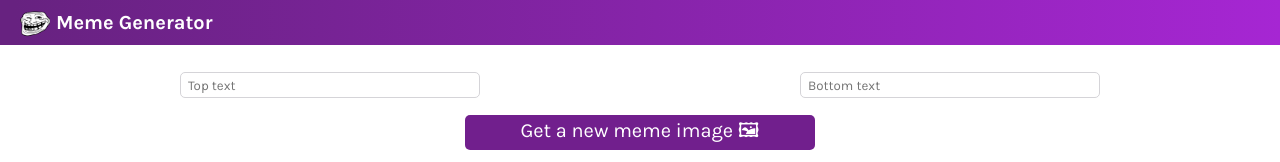
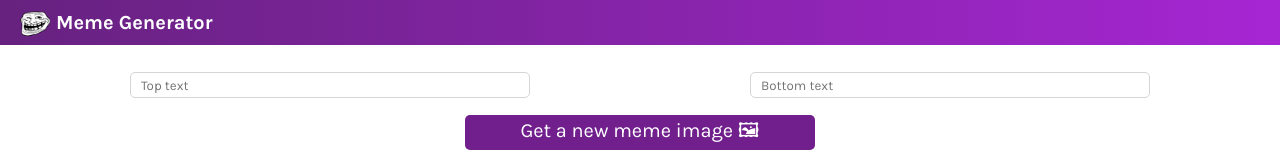
Before and after one commit to Sanket00900/Meme-Generator, a React (Create React App) app: page / in a window 1280 px wide. Shown: the top 162 px of the page. Built offline with nearby package versions, Linux system fonts and the light colour scheme; no server answers.

Commit message:
improve styles

```diff
--- a/src/App.css
+++ b/src/App.css
@@ -56,7 +56,8 @@ main {
   text-indent: 5px;
   display: block;
   margin: 2px auto;
-  width: 300px;
+  width: 400px;
+  padding: 5px;
 }
 
 .form--button {
```
